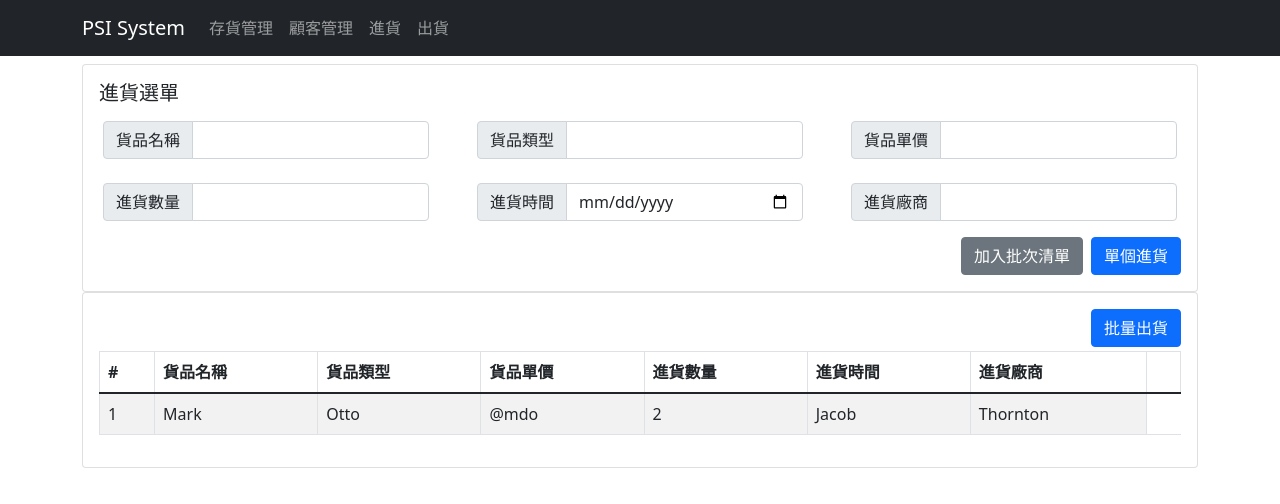
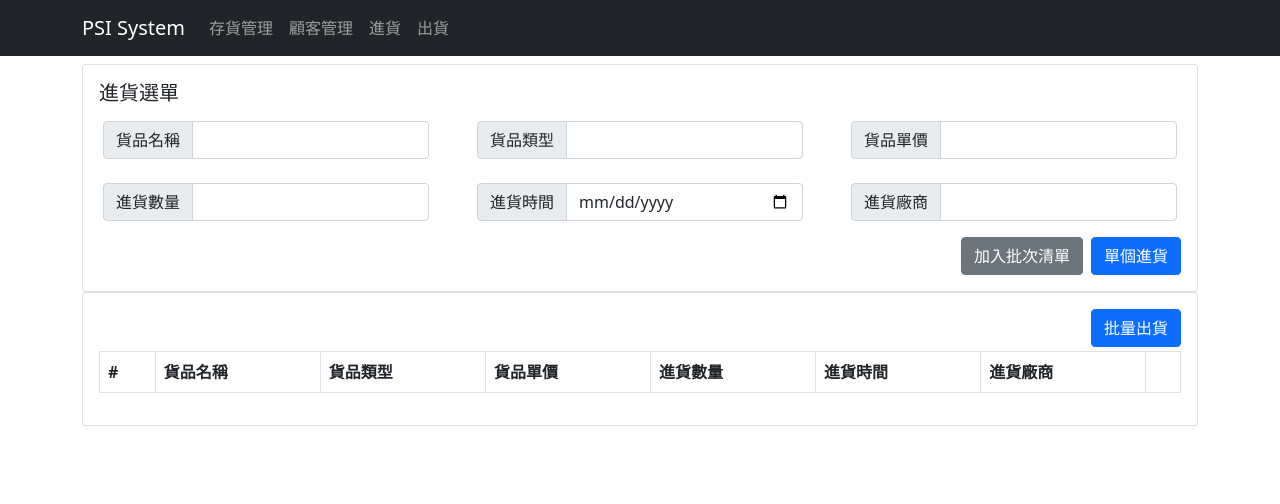
Before and after one commit to kukina622/psi-system-frontend, a React (Create React App) app: page /purchase in a window 1280 px wide. Shown: the top 504 px of the page. Built offline with nearby package versions, Linux system fonts and the light colour scheme.

Commit message:
add delete purchase and addSingle purchase

```diff
--- a/src/components/purchase/purchaseTable.tsx
+++ b/src/components/purchase/purchaseTable.tsx
@@ -1,6 +1,33 @@
+import { purchaseContext } from "context/purchaseContext";
+import { useContext } from "react";
 import { Button, Card, Table } from "react-bootstrap";
+import { IpurchaseInfo, IaddPurchaseInfo } from "types/purchase";
+import { FaCheck } from "react-icons/fa";
+import { ImCross } from "react-icons/im";
+import { apiAddPurchaseList } from "api/purchaseApi";
 
 const PurchaseTable = () => {
+  const { multiPurchases, setMultiPurchases } = useContext(purchaseContext);
+  function deletePurchaseByIndex(index: number) {
+    const newMultiPurchases: IpurchaseInfo[] = [...multiPurchases];
+    newMultiPurchases.splice(index, 1);
+    setMultiPurchases(newMultiPurchases);
+  }
+
+  async function addSinglePurchaseByIndex(index: number) {
+    try {
+      const _purchaseInfo: IaddPurchaseInfo = JSON.parse(
+        JSON.stringify(multiPurchases[index])
+      );
+      _purchaseInfo.purchase_time = new Date(_purchaseInfo.purchase_time);
+      await apiAddPurchaseList([_purchaseInfo]);
+      alert("送出成功");
+      deletePurchaseByIndex(index);
+    } catch (err) {
+      console.log(err);
+    }
+  }
+
   return (
     <Card>
       <Card.Body>
@@ -21,15 +48,48 @@ const PurchaseTable = () => {
             </tr>
           </thead>
           <tbody>
-            <tr>
-              <td>1</td>
-              <td>Mark</td>
-              <td>Otto</td>
-              <td>@mdo</td>
-              <td>2</td>
-              <td>Jacob</td>
-              <td>Thornton</td>
-            </tr>
+            {multiPurchases.map(
+              (
+                {
+                  purchase_name,
+                  purchase_type,
+                  purchase_price,
+                  purchase_quantity,
+                  purchase_time,
+                  purchase_manufacturer
+                }: IpurchaseInfo,
+                index
+              ) => {
+                return (
+                  <tr key={index}>
+                    <td>{index + 1}</td>
+                    <td>{purchase_name}</td>
+                    <td>{purchase_type}</td>
+                    <td>{purchase_price}</td>
+                    <td>{purchase_quantity}</td>
+                    <td>{purchase_time}</td>
+                    <td>{purchase_manufacturer}</td>
+                    <td style={{ width: "7rem" }}>
+                      <Button
+                        variant="outline-success"
+                        size="sm"
+                        className="me-2"
+                        onClick={() => addSinglePurchaseByIndex(index)}
+                      >
+                        <FaCheck />
+                      </Button>
+                      <Button
+                        variant="outline-danger"
+                        size="sm"
+                        onClick={() => deletePurchaseByIndex(index)}
+                      >
+                        <ImCross />
+                      </Button>
+                    </td>
+                  </tr>
+                );
+              }
+            )}
           </tbody>
         </Table>
       </Card.Body>
```
